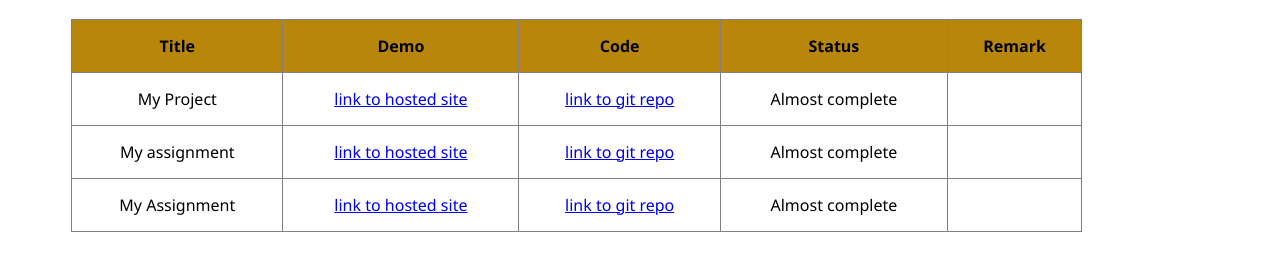
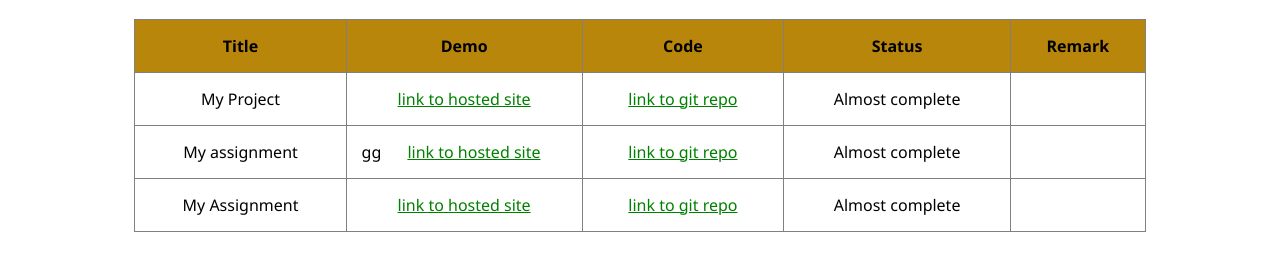
Before and after one commit to bilson4321/leapfrog1, a plain HTML site: page index.html in a window 1280 px wide. Shown: the part 67-338 px from the top of the page. Drawn offline with Linux system fonts and the light colour scheme.

Commit message:
some design

```diff
--- a/index.html
+++ b/index.html
@@ -8,7 +8,7 @@
 		table
 		{
 			width: 80%;
-			margin: 0% 5%;
+			margin: 0% 10%;
 			border-collapse:collapse;
 		}
 		th,td
@@ -23,6 +23,15 @@
 		{
 			text-align: center;
 			font-family: 'Segoe UI', Tahoma, Geneva, Verdana, sans-serif;
+		}
+		a
+		{
+			color: green;
+			display: block;
+		}
+		a:hover
+		{
+			background-color:greenyellow;
 		}
 
 	</style>
@@ -44,7 +53,7 @@
 			</tr>
 			<tr>
 				<td>My assignment</td>
-				<td><a href="#">link to hosted site</a></td>
+				<td><span style="float: left;">gg</span><a href="#">link to hosted site</a></td>
 				<td><a href="#">link to git repo</a></td>
 				<td>Almost complete</td>
 				<td></td>
```
